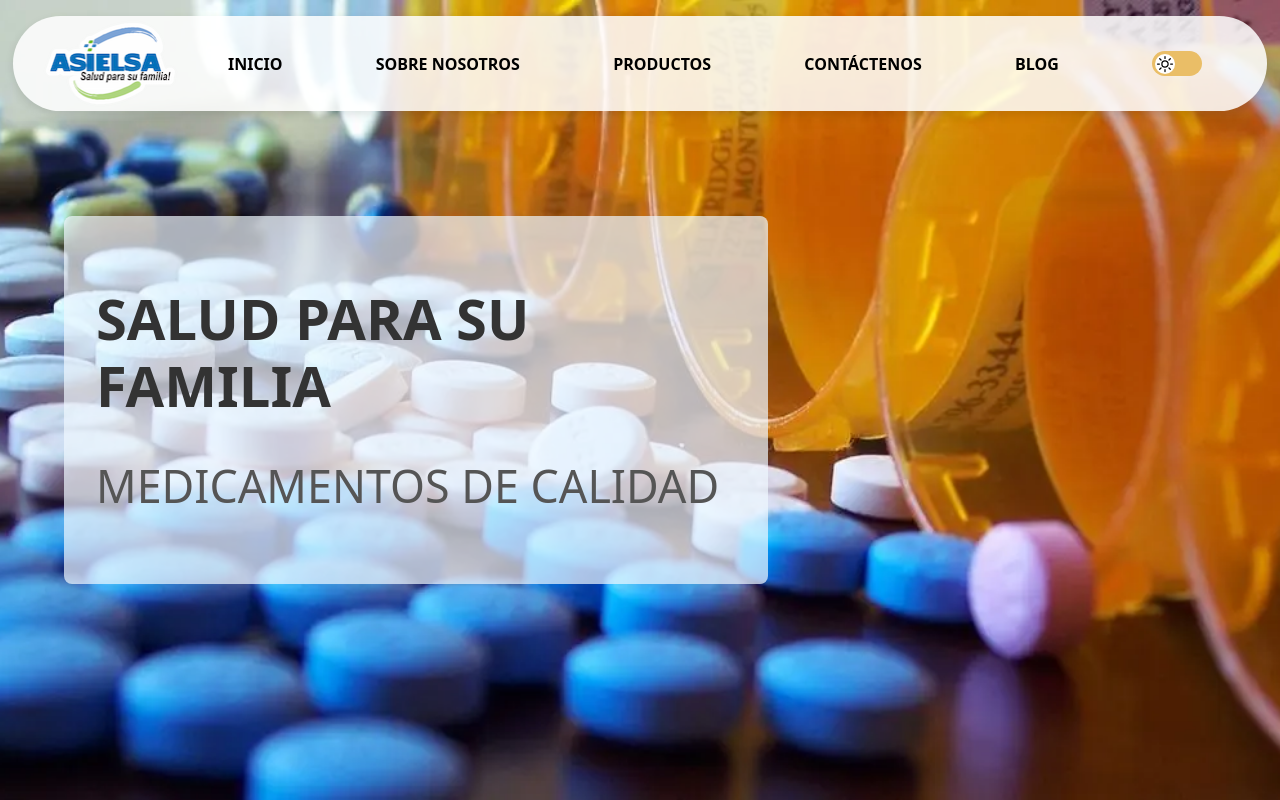
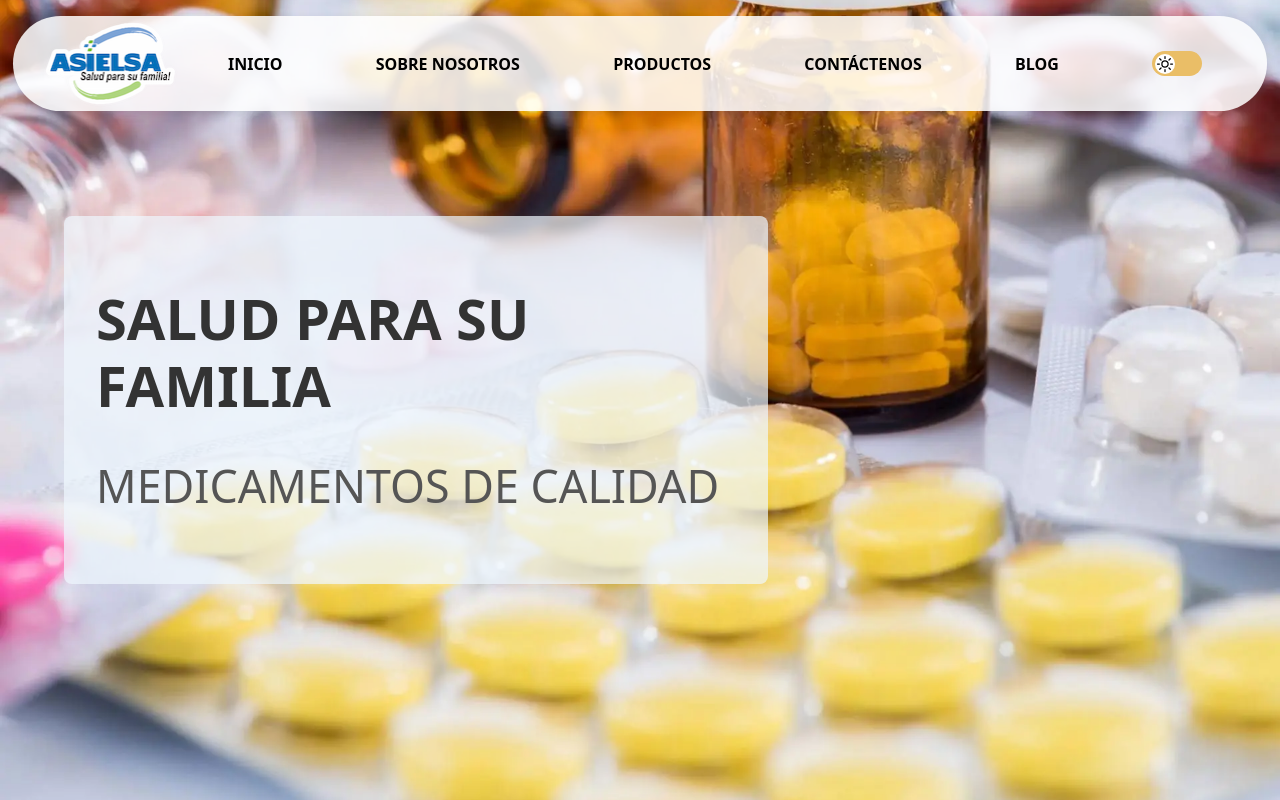
Before and after one commit to CarlosGonzalez20/pruebaT1F, a React (Vite) app in the folder drogueria-asiel/: page / in a window 1280 px wide. Built offline with nearby package versions, Linux system fonts and the light colour scheme.

Commit message:
agregando imágen de la empresa y ajustando estilos del navbar

```diff
--- a/drogueria-asiel/src/components/navbar/navbar.css
+++ b/drogueria-asiel/src/components/navbar/navbar.css
@@ -1,4 +1,5 @@
 .navbar {
+    color: var(--text-color);
     position: fixed;
     display: flex;
     top: 2%;
@@ -47,6 +48,11 @@
     cursor: pointer;
 }
 
+.menu a:hover {
+    text-decoration: none;
+    color: var(--text-color);
+}
+
 .menu li {
     padding: 10px 20px;
     font-size: 16px;
@@ -69,6 +75,7 @@
 }
 
 .menu li:hover {
+    color: black;
     color: var(--text-color);
     transform: scale(1.05);
     text-shadow: 2px 2px 4px var(--box-shadow-color);
--- a/drogueria-asiel/src/pages/home/home.css
+++ b/drogueria-asiel/src/pages/home/home.css
@@ -8,7 +8,7 @@
 }
 
 .hero-section {
-    background-image: url('../../assets/Images/medicamentos.webp');
+    background-image: url('../../assets/Images/home-asiel-02-6996f3e9.webp');
     background-repeat: no-repeat;
     background-size: cover;
     background-position: center;
```
Also changed, not shown: drogueria-asiel/src/assets/Images/home-asiel-02-6996f3e9.webp (added), drogueria-asiel/src/assets/Images/medicamentos.webp (deleted).
